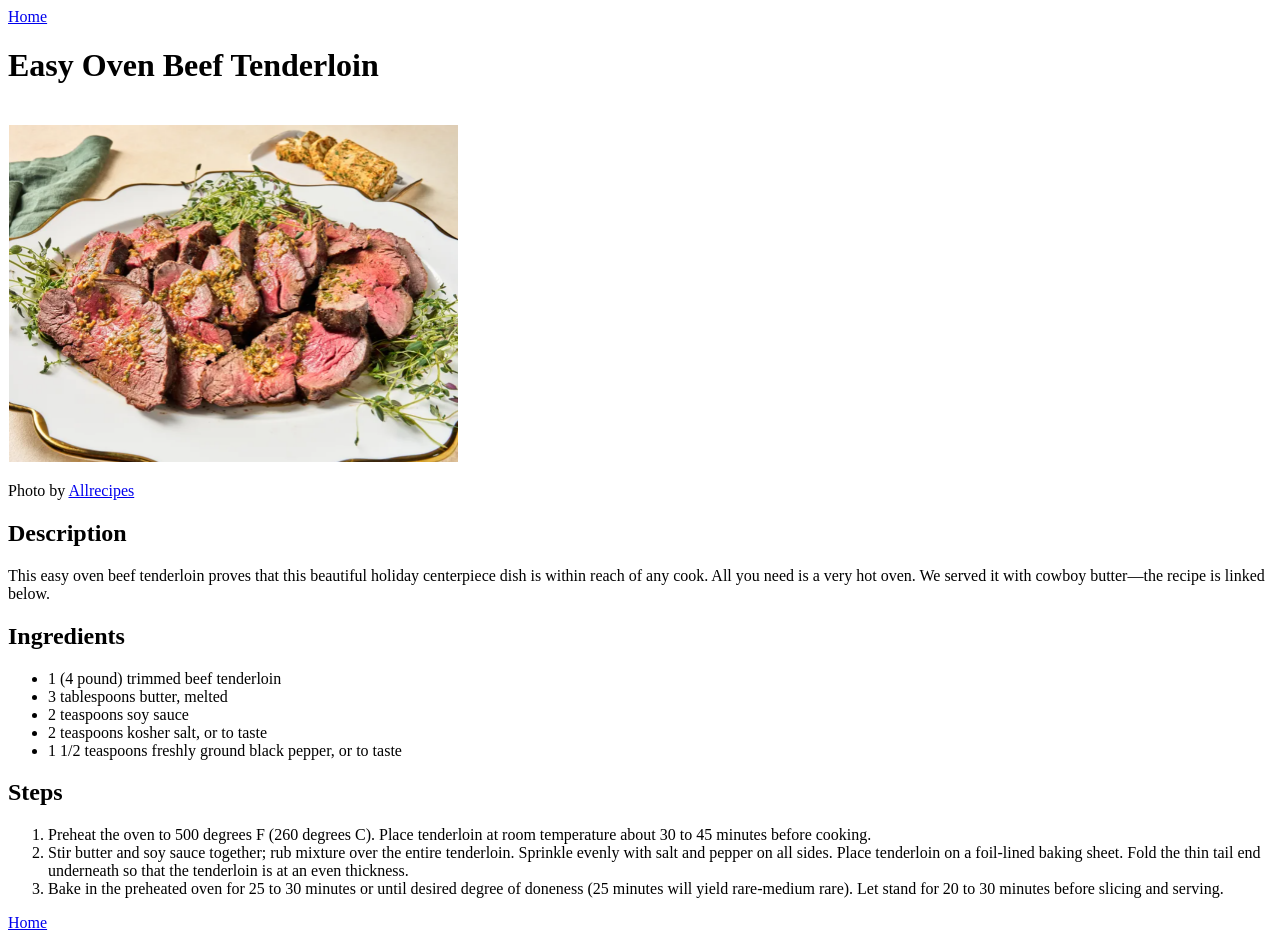
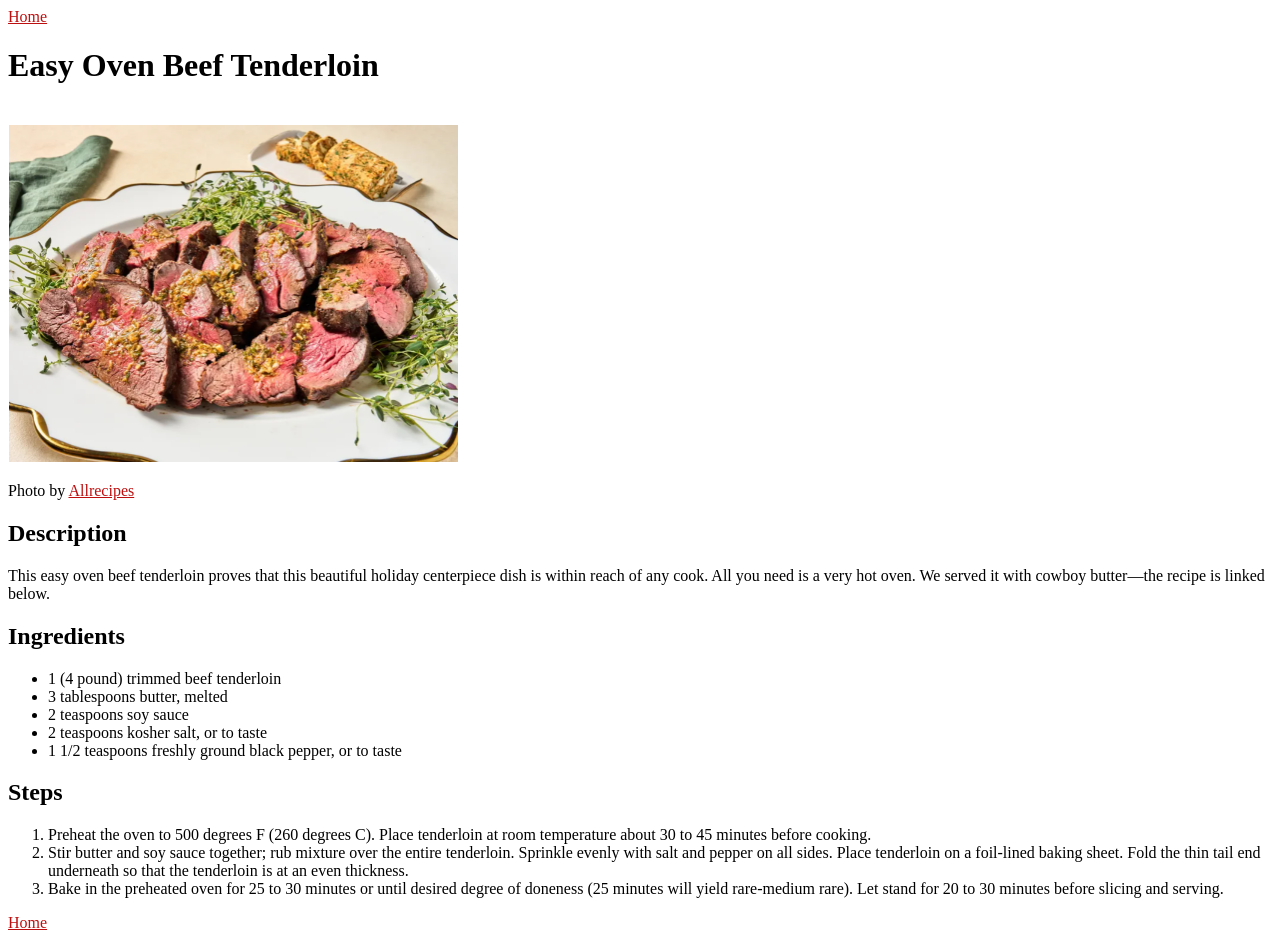
Before and after one commit to rivoningo-ndubane/odin-recipes, a plain HTML site: page recipes/beef_tenderloin.html in a window 1280 px wide. Drawn offline with Linux system fonts and the light colour scheme.

Commit message:
Add basic css
Wanted to see what i can do with css.

```diff
--- a/recipes/beef_tenderloin.html
+++ b/recipes/beef_tenderloin.html
@@ -2,6 +2,7 @@
 <html lang="en">
     <head>
         <meta charset="UTF-8">
+        <link rel="stylesheet" href="../styles.css">
         <title>Easy Oven Beef Tenderloin Recipe</title>
     </head>
 
--- /dev/null
+++ b/styles.css
@@ -0,0 +1,10 @@
+body
+{
+    color: hsl(0, 0%, 0%);
+    background-color: white;
+}
+
+a
+{
+    color: hsl(0, 85%, 40%);
+}
```
Also changed, not shown: index.html (+1 -0 lines), recipes/chicken_casserole.html (+1 -0 lines), recipes/italian_steaks.html (+1 -0 lines).
